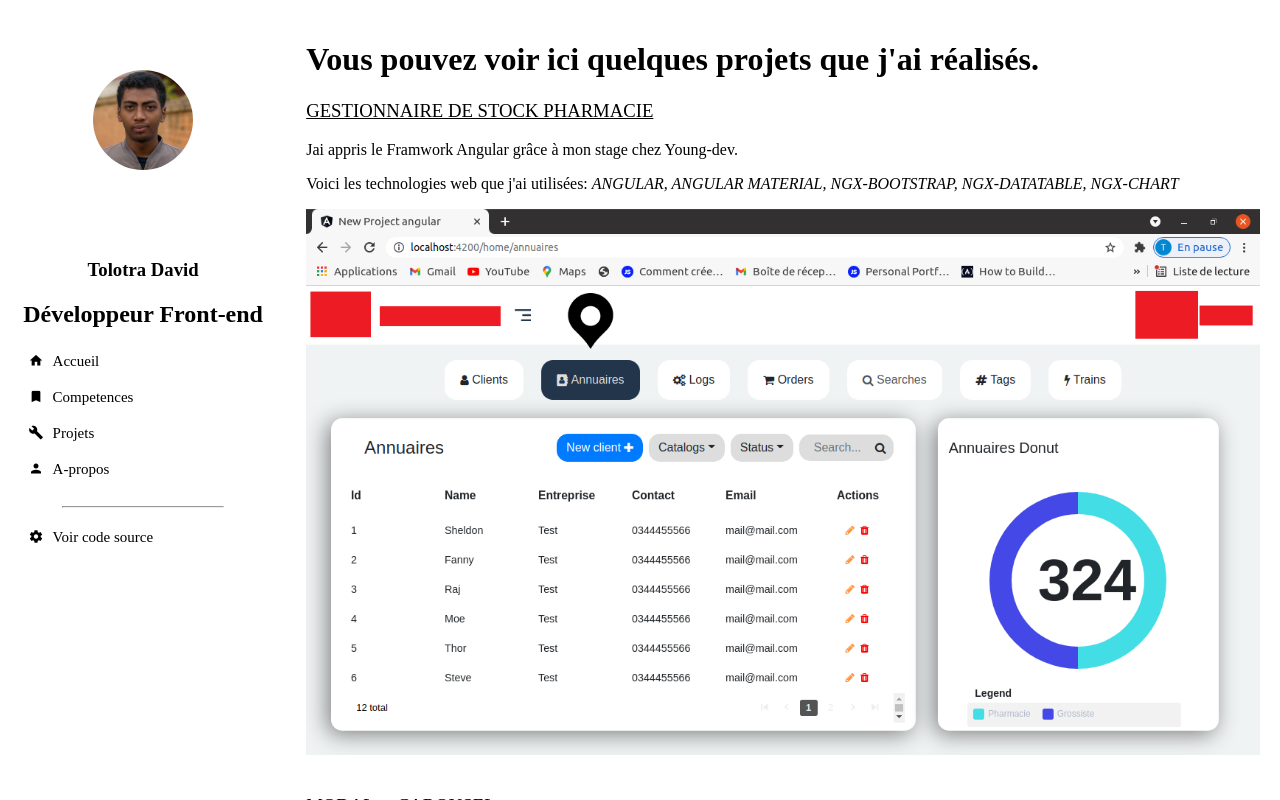
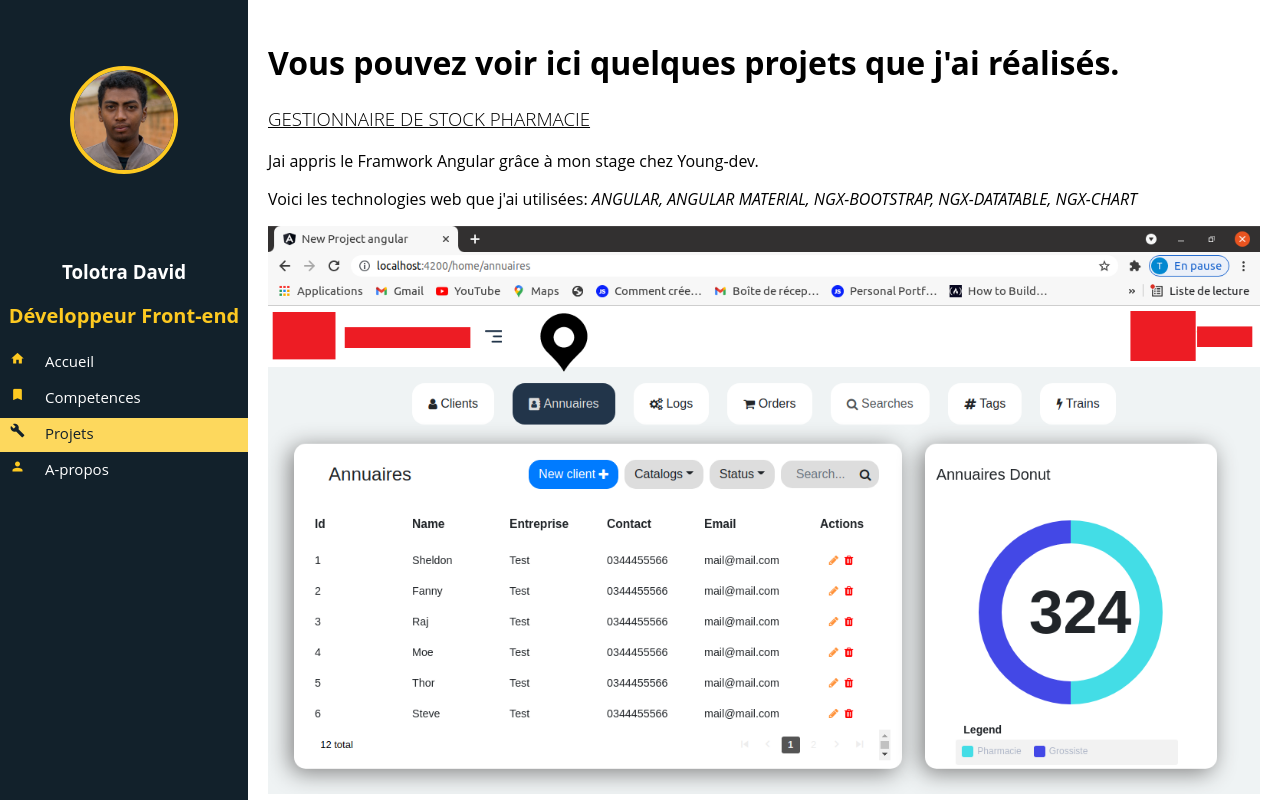
Before and after one commit to tolotra-david/portfolio, an Angular app: page /projets in a window 1280 px wide. Built offline with nearby package versions, Linux system fonts and the light colour scheme.

Commit message:
choix couleur fait sur sidebar

```diff
--- a/src/app/app.component.css
+++ b/src/app/app.component.css
@@ -11,12 +11,12 @@
 }
 
 .sidebar {
-    width: 30%;
+    width: 25%;
     height: 100%;
     overflow: hidden;
     opacity: 1;
     transition: all ease-out 60ms;
-    background-color: var(--sidebar-bg-color);
+    background-color: var(--secondary-color);
 }
 
 .pages {
--- a/src/app/sidebar/sidebar.component.css
+++ b/src/app/sidebar/sidebar.component.css
@@ -15,7 +15,7 @@
   width: 100px;
   height: 100px;
   border-radius: 50%;
-  border: 4px solid var(--link-color);
+  border: 4px solid var(--primary-color);
   overflow: hidden;
 }
 
@@ -28,21 +28,21 @@
 .profile__name {
   text-align: center;
   overflow: hidden;
-  color: var(--name-color);
+  color: var(--shades-color);
 }
 
 .profile__statut {
   color: white;
   text-align: center;
-  color: var(--title-color);
-  font-family: var(--title-font-family) !important;
+  color: var(--primary-color);
+  font-size: 20px;
 }
 
 .navigation {
   margin: 0;
   padding: 0;
   position: relative;
-  width: 80%;
+  width: 100%;
   margin: auto;
   z-index: 10;
 }
@@ -51,25 +51,26 @@
   list-style-type: none;
   font-size: 18px;
   text-align: start;
-  padding: 5px 0;
+  padding: 5px 10px;
   margin-bottom: 2px;
-  display: flex;
-  justify-content: flex-start;
+  display: grid;
+  grid-template-columns: 15px 100%;
+  column-gap: 20px;
 }
 
 .navigation li a {
   display: block;
   font-size: smaller;
-  color: var(--link-color);
+  color: var(--shades-color);
 }
 
 .material__icon {
   font-size: smaller;
-  color: var(--icon-color);
+  color: var(--primary-color);
 }
 
-li.active :first-child {
-  color: var(--link-color);
+li.active a, li.active .material__icon{
+  color: var(--secondary-color) !important;
 }
 
 .navigation__separation{
@@ -81,13 +82,12 @@ li.active :first-child {
 }
 
 .navigation__code-source:hover{
-  border: 1px solid var(--name-color);
+  border: 1px solid var(--primary-color);
 }
 
 .background-active {
   width: 100%;
-  background-image: var(--bg-color);
-  border-radius: 8px;
+  background-color: var(--primary-variant-color);
   position: absolute;
   transition-duration: 0.2s;
   margin: auto;
--- a/src/app/sidebar/sidebar.component.html
+++ b/src/app/sidebar/sidebar.component.html
@@ -18,6 +18,4 @@
       {{ navigation.name | titlecase }}
     </a>
   </li>
-  <li><hr class="navigation__separation"/></li>
-  <li class="navigation__code-source"><mat-icon class="material__icon">settings</mat-icon><a href="https://github.com/tolotra-david/portfolio" target="_blank">Voir code source</a></li>
 </ul>
--- a/src/styles.css
+++ b/src/styles.css
@@ -1,16 +1,16 @@
 /* site for the next color */
-/* https://coolors.co/fdc921-fdd85d-fffdf7-99d6ea-6798c0 */
+/* https://coolors.co/fdc921-fdd85d-fffdf7-99d6ea-12212b */
 
 body {
     margin: 0;
     box-sizing: border-box;
     padding: 0;
-    font-family: 'Montserrat';
-    /* src: url(assets/fonts/Montserrat/Montserrat-Black.ttf) format("opentype"); */
+    font-family: 'Open Sans', sans-serif;
+    src: url(assets/fonts/Open_Sans/static/OpenSans/OpenSans-Medium.ttf) format("opentype");
     --primary-color: #FDC921;
     --primary-variant-color: #FDD85D;
     --shades-color: #fff;
-    --secondary-color: #060B0E;
+    --secondary-color: #12212B;
     --secondary-variant-color: #99D6EA;
 }
 
```
